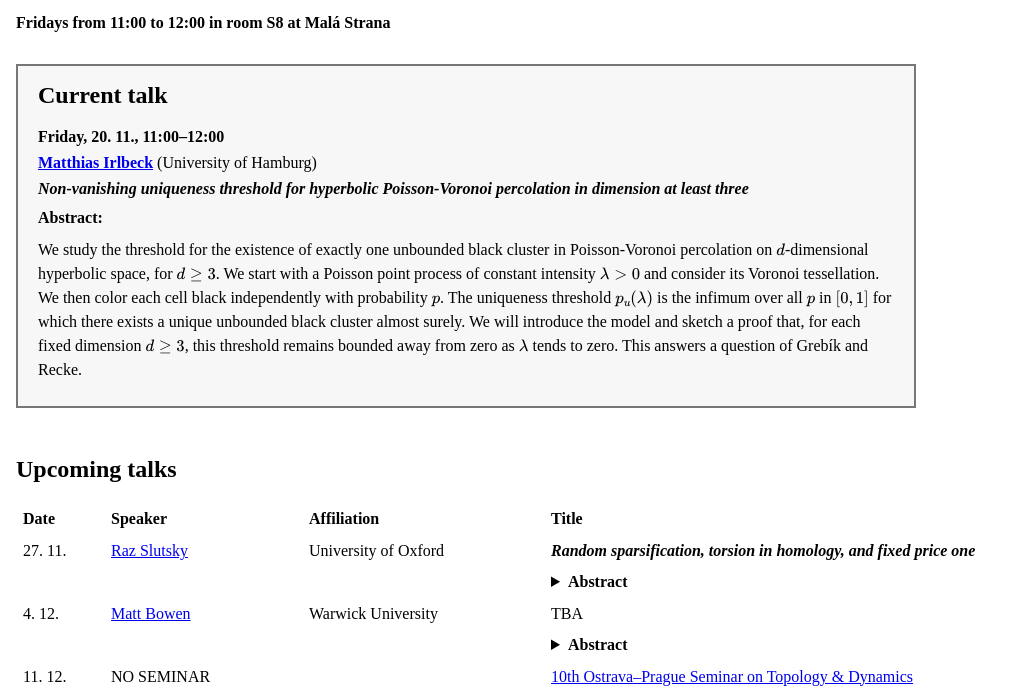
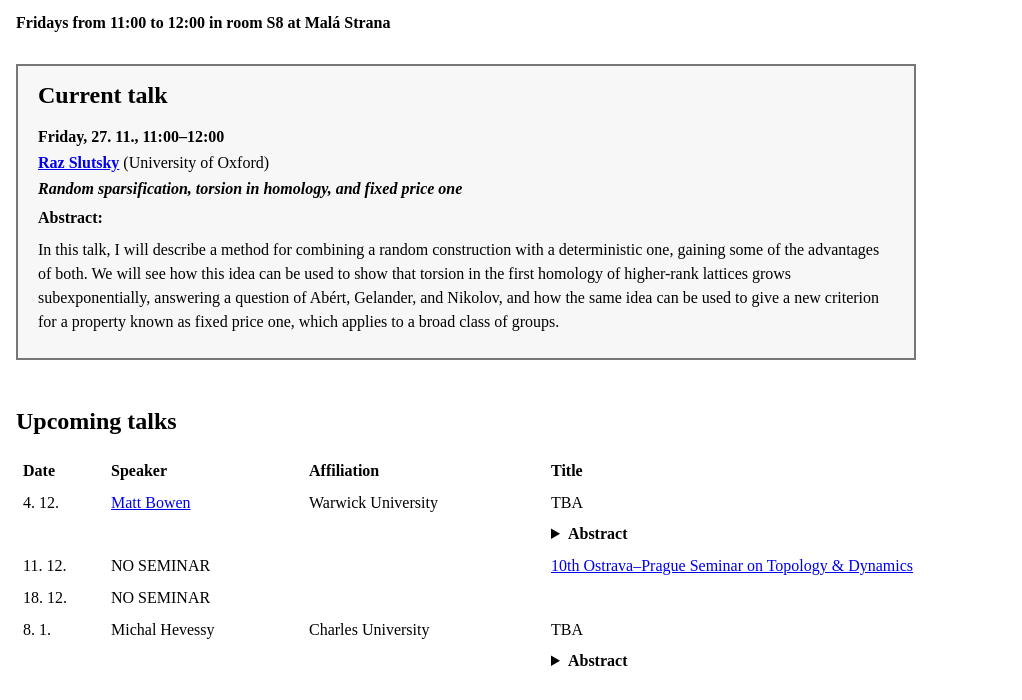
Before and after one commit to grebikj/grebikj.github.io, a plain HTML site: page DeDyRa.html in a window 1280 px wide. Shown: the part 100-800 px from the top of the page, without its empty margins (0-1022 px from the left). Drawn offline with nearby package versions, Linux system fonts and the light colour scheme.

Commit message:
Add files via upload

```diff
--- a/DeDyRa.html
+++ b/DeDyRa.html
@@ -140,25 +140,22 @@
 
     <h2>Current talk</h2>
 
-    <p><strong>Friday, 20. 11., 11:00–12:00</strong></p>
+    <p><strong>Friday, 27. 11., 11:00–12:00</strong></p>
 
     <p>
       <strong>
-            <a href="https://www.matthiasirlbeck.com/">Matthias Irlbeck</a>
+            <a href="https://sites.google.com/view/razslutskymath/">Raz Slutsky</a>
       </strong>
-      (University of Hamburg)
+      (University of Oxford)
     </p>
 
     <p>
-            <em><strong>Non-vanishing uniqueness threshold for hyperbolic Poisson-Voronoi percolation in dimension at least three</em></strong>
+            <em><strong>Random sparsification, torsion in homology, and fixed price one</em></strong>
     </p>
 
     <p class="abstract">
       <strong>Abstract:</strong>
-              <p class="abstract">We study the threshold for the existence of exactly one unbounded black cluster in Poisson-Voronoi percolation on $d$-dimensional hyperbolic space, for $d\ge 3$.
-We start with a Poisson point process of constant intensity $\lambda > 0$ and consider its Voronoi tessellation. We then color each cell black independently with probability $p$.
-The uniqueness threshold $p_u(\lambda)$ is the infimum over all $p$ in $[0,1]$ for which there exists a unique unbounded black cluster almost surely. We will introduce the model and sketch a proof that,
-for each fixed dimension $d \ge 3$, this threshold remains bounded away from zero as $\lambda$ tends to zero. This answers a question of Grebík and Recke.</p>
+              <p class="abstract">In this talk, I will describe a method for combining a random construction with a deterministic one, gaining some of the advantages of both. We will see how this idea can be used to show that torsion in the first homology of higher-rank lattices grows subexponentially, answering a question of Abért, Gelander, and Nikolov, and how the same idea can be used to give a new criterion for a property known as fixed price one, which applies to a broad class of groups.</p>
   </div>
 
 
@@ -190,20 +187,6 @@ for each fixed dimension $d \ge 3$, this threshold remains bounded away from zer
       <tbody>
 
 
-        <tr>
-          <td>27. 11.</td>
-          <td>
-            <a href="https://sites.google.com/view/razslutskymath/">Raz Slutsky</a>
-          </td>
-          <td>University of Oxford</td>
-          <td>
-            <strong><em>Random sparsification, torsion in homology, and fixed price one</em></strong>
-            <details class="abstract-details">
-              <summary>Abstract</summary>
-              <p class="abstract">In this talk, I will describe a method for combining a random construction with a deterministic one, gaining some of the advantages of both. We will see how this idea can be used to show that torsion in the first homology of higher-rank lattices grows subexponentially, answering a question of Abért, Gelander, and Nikolov, and how the same idea can be used to give a new criterion for a property known as fixed price one, which applies to a broad class of groups.</p>
-            </details>
-          </td>
-        </tr>
 
 
         <tr>
@@ -286,6 +269,37 @@ for each fixed dimension $d \ge 3$, this threshold remains bounded away from zer
         </thead>
 
         <tbody>
+
+
+<tr>
+            <td>20. 11.</td>
+            <td>
+        <a href="https://www.matthiasirlbeck.com/">Matthias Irlbeck</a>
+            </td>
+            <td>University of Hamburg</td>
+            <td>
+      <em><strong>Non-vanishing uniqueness threshold for hyperbolic Poisson-Voronoi percolation in dimension at least three</strong></em>
+
+              <details class="abstract-details">
+                <summary>Abstract</summary>
+
+                <p class="abstract">
+      We study the threshold for the existence of exactly one unbounded black cluster in Poisson-Voronoi percolation on $d$-dimensional hyperbolic space, for $d\ge 3$. We start with a Poisson point process of constant intensity $\lambda>0$ and consider its Voronoi tessellation. We then color each cell black independently with probability $p$. The uniqueness threshold $p_u(\lambda)$ is the infimum over all $p$ in $[0,1]$ for which there exists a unique unbounded black cluster almost surely. We will introduce the model and sketch a proof that, for each fixed dimension $d\ge 3$, this threshold remains bounded away from zero as $\lambda$ tends to zero. This answers a question of Grebík and Recke.
+    </p>
+
+
+              </details>
+
+            </td>
+          </tr>
+
+
+
+
+
+
+
+
 
           <tr>
             <td>13. 11.</td>
```
